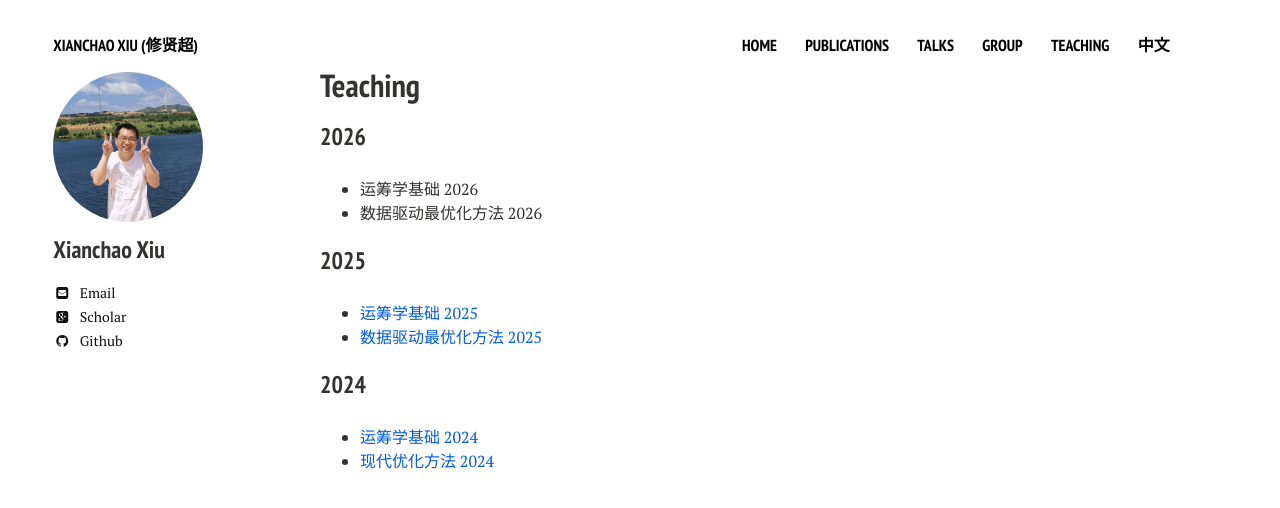
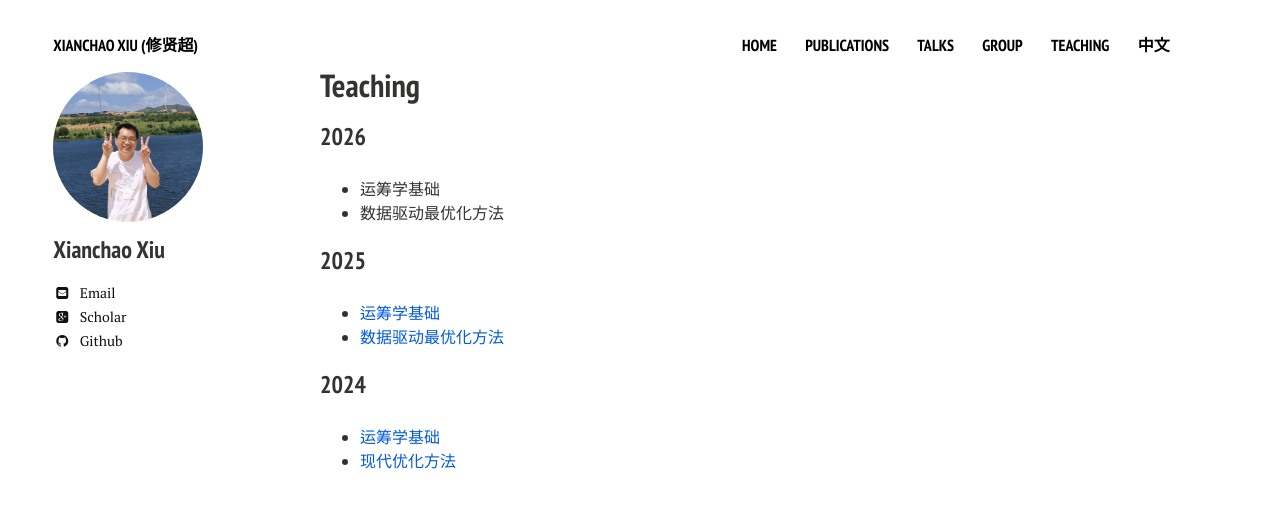
Before and after one commit to xianchaoxiu/xianchaoxiu.github.io, a Jekyll site: the page built from teaching/index.md, in a window 1280 px wide. Shown: the top 508 px of the page. Built offline with Jekyll 4.4.1, drawn with Linux system fonts in a browser that asks for light colours; nearby versions of some CDN libraries.

Commit message:
Update index.md

```diff
--- a/teaching/index.md
+++ b/teaching/index.md
@@ -8,14 +8,14 @@ share: false
 ---
 
 ### 2026
-* 运筹学基础 2026 <br>
-* 数据驱动最优化方法 2026 <br>
+* 运筹学基础 <br>
+* 数据驱动最优化方法  <br>
 
 ### 2025
-* <a href="https://xianchaoxiu.github.io/teaching/OR/2025" class="textlink" target="_blank"> 运筹学基础 2025 </a><br>
-* <a href="https://xianchaoxiu.github.io/teaching/OPT/2025" class="textlink" target="_blank"> 数据驱动最优化方法 2025 </a><br>
+* <a href="https://xianchaoxiu.github.io/teaching/OR/2025" class="textlink" target="_blank"> 运筹学基础 </a><br>
+* <a href="https://xianchaoxiu.github.io/teaching/OPT/2025" class="textlink" target="_blank"> 数据驱动最优化方法 </a><br>
 
 
 ### 2024
-* <a href="https://xianchaoxiu.github.io/teaching/OR/2024" class="textlink" target="_blank"> 运筹学基础 2024 </a><br>
-* <a href="https://xianchaoxiu.github.io/teaching/OPT/2024" class="textlink" target="_blank"> 现代优化方法 2024 </a><br>
+* <a href="https://xianchaoxiu.github.io/teaching/OR/2024" class="textlink" target="_blank"> 运筹学基础  </a><br>
+* <a href="https://xianchaoxiu.github.io/teaching/OPT/2024" class="textlink" target="_blank"> 现代优化方法  </a><br>
```
